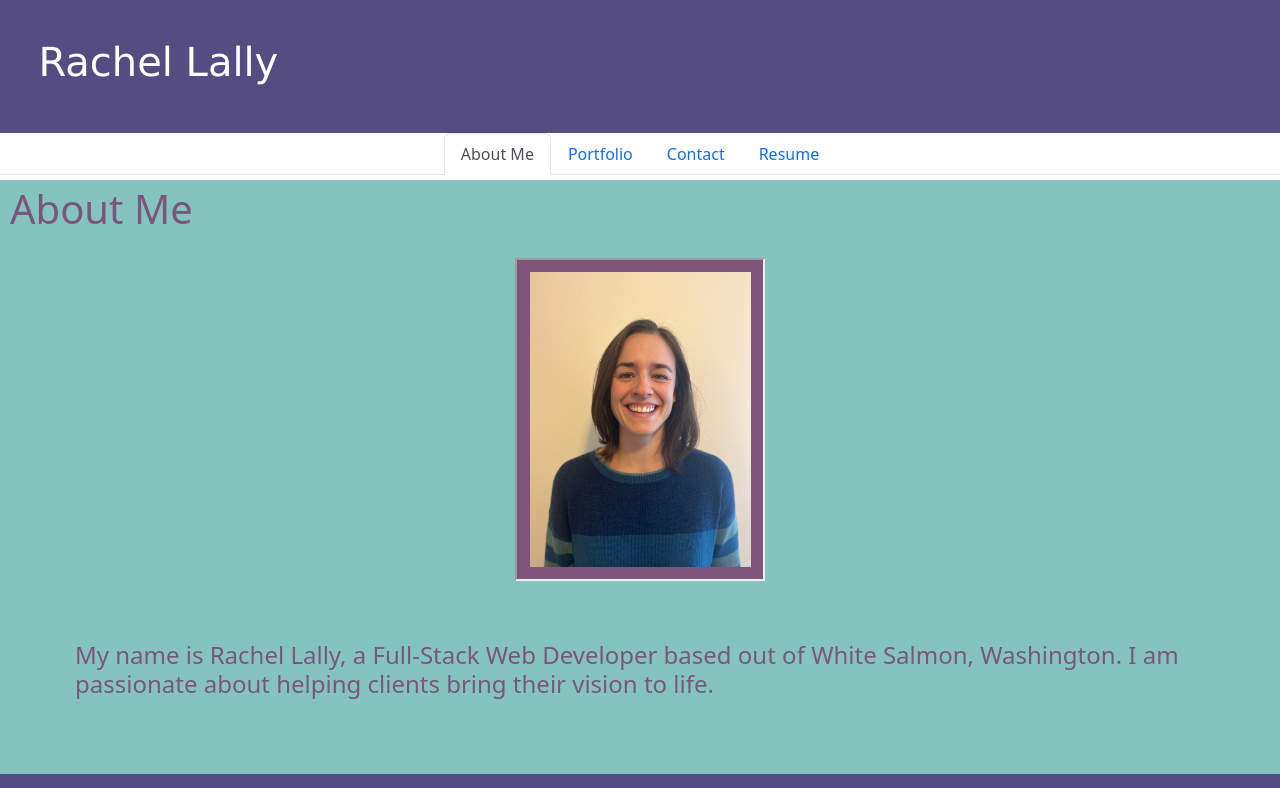
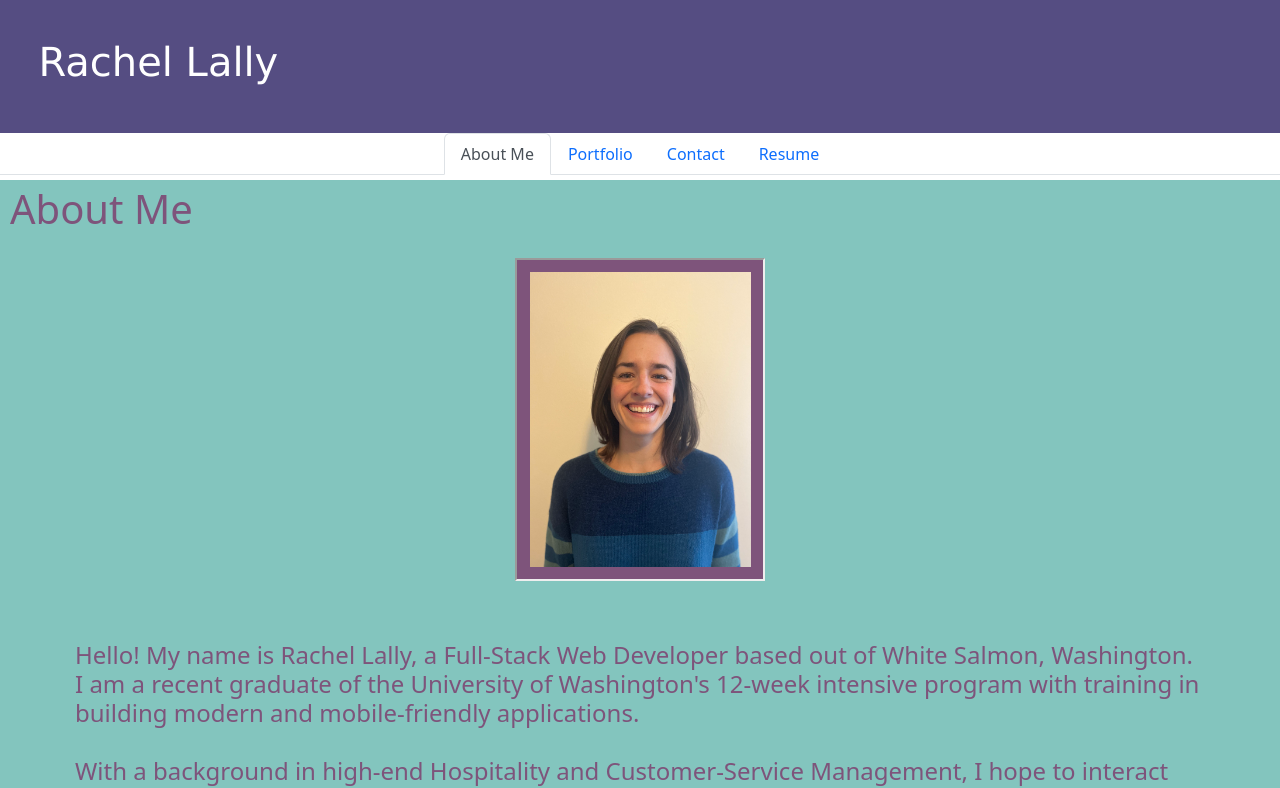
Before and after one commit to rachlally/react-portfolio-app, a React (Create React App) app: page / in a window 1280 px wide. Shown: the top 788 px of the page. Built offline with nearby package versions, Linux system fonts and the light colour scheme.

Commit message:
intro text update

```diff
--- a/src/components/pages/AboutMe.js
+++ b/src/components/pages/AboutMe.js
@@ -11,7 +11,7 @@ function AboutMe() {
                 <Image style={{ width: '20%' }} className="aboutImg fluid" src={require(`../../assets/Headshot.png`)} alt={`Rachel's Headshot`} />
 
                 <div className="blurb">
-                    <h4 className="aboutText">My name is Rachel Lally, a Full-Stack Web Developer based out of White Salmon, Washington.  I am passionate about helping clients bring their vision to life. </h4>
+                    <h4 className="aboutText">Hello!  My name is Rachel Lally, a Full-Stack Web Developer based out of White Salmon, Washington.  I am a recent graduate of the University of Washington's 12-week intensive program with training in building modern and mobile-friendly applications. <br/> <br/>With a background in high-end Hospitality and Customer-Service Management, I hope to interact closely with clients and a team to create useful applications.  I am passionate about helping clients bring their vision to life.  <br/><br/>Thank you for stopping by!  I look forward to connecting! </h4>
 
                 </div>
             </div>
```
